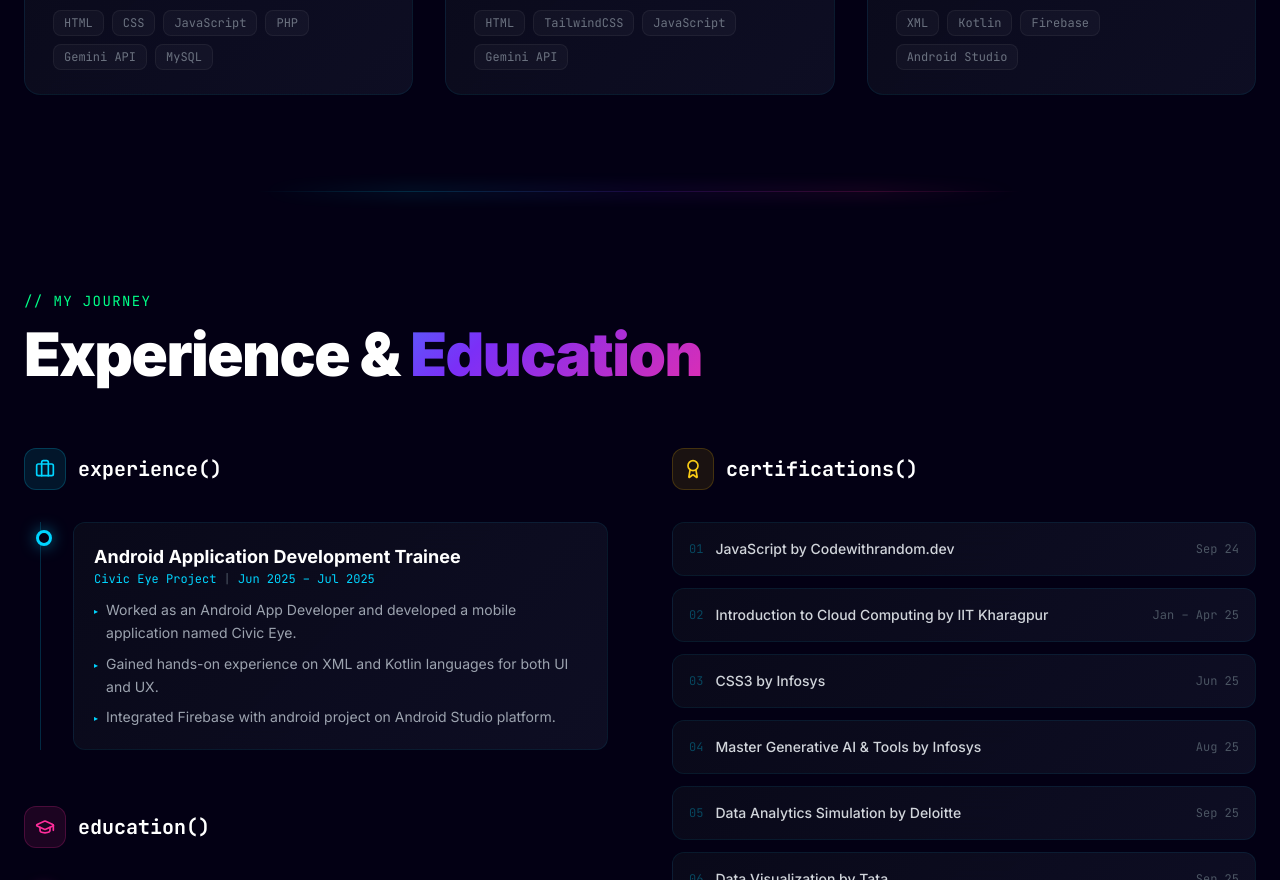
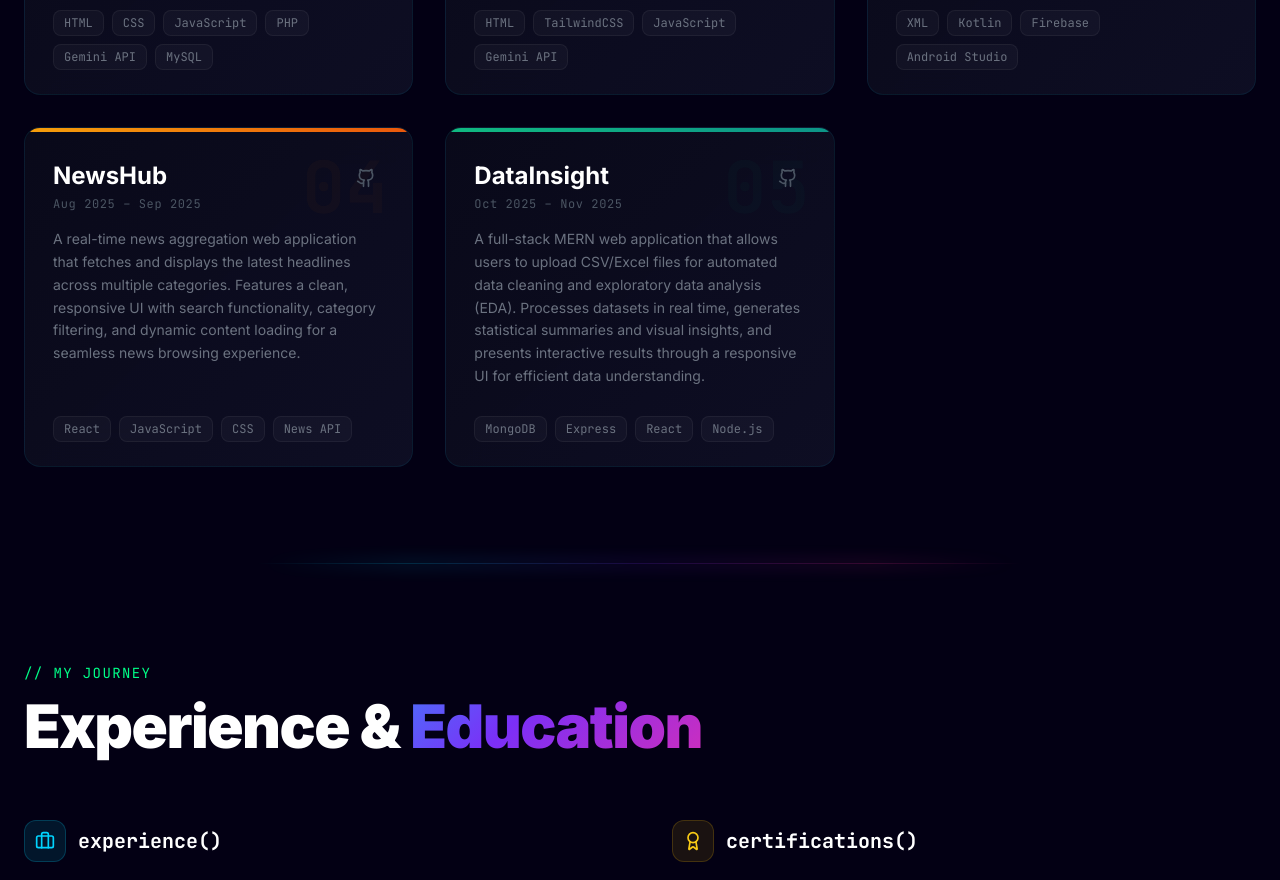
Before and after one commit to garvpratap23/My-Portfolio, a React (Vite) app: page / in a window 1280 px wide. Shown: the part 1920-2800 px from the top of the page. Built offline with nearby package versions, Linux system fonts and the light colour scheme.

Commit message:
Add NewsHub and DataInsight projects, update CivicEye GitHub link

```diff
--- a/src/components/Projects.jsx
+++ b/src/components/Projects.jsx
@@ -30,10 +30,30 @@ const Projects = () => {
       date: "Jun 2025 – Jul 2025",
       description: "Mobile application to report issues related to civic sense and help find lost and found items. Integration with Firebase for backend services.",
       tech: ["XML", "Kotlin", "Firebase", "Android Studio"],
-      github: "https://github.com/garvpratap23",
+      github: "https://github.com/garvpratap23/CivicEye",
       gradient: "from-pink-500 to-rose-600",
       accentColor: "#ff2d9b",
       number: "03",
+    },
+    {
+      title: "NewsHub",
+      date: "Aug 2025 – Sep 2025",
+      description: "A real-time news aggregation web application that fetches and displays the latest headlines across multiple categories. Features a clean, responsive UI with search functionality, category filtering, and dynamic content loading for a seamless news browsing experience.",
+      tech: ["React", "JavaScript", "CSS", "News API"],
+      github: "https://github.com/garvpratap23/NewsHub",
+      gradient: "from-amber-500 to-orange-600",
+      accentColor: "#ff8c00",
+      number: "04",
+    },
+    {
+      title: "DataInsight",
+      date: "Oct 2025 – Nov 2025",
+      description: "A full-stack MERN web application that allows users to upload CSV/Excel files for automated data cleaning and exploratory data analysis (EDA). Processes datasets in real time, generates statistical summaries and visual insights, and presents interactive results through a responsive UI for efficient data understanding.",
+      tech: ["MongoDB", "Express", "React", "Node.js"],
+      github: "https://github.com/garvpratap23/Dataset-Analyser",
+      gradient: "from-emerald-500 to-teal-600",
+      accentColor: "#10b981",
+      number: "05",
     }
   ];
 
```
